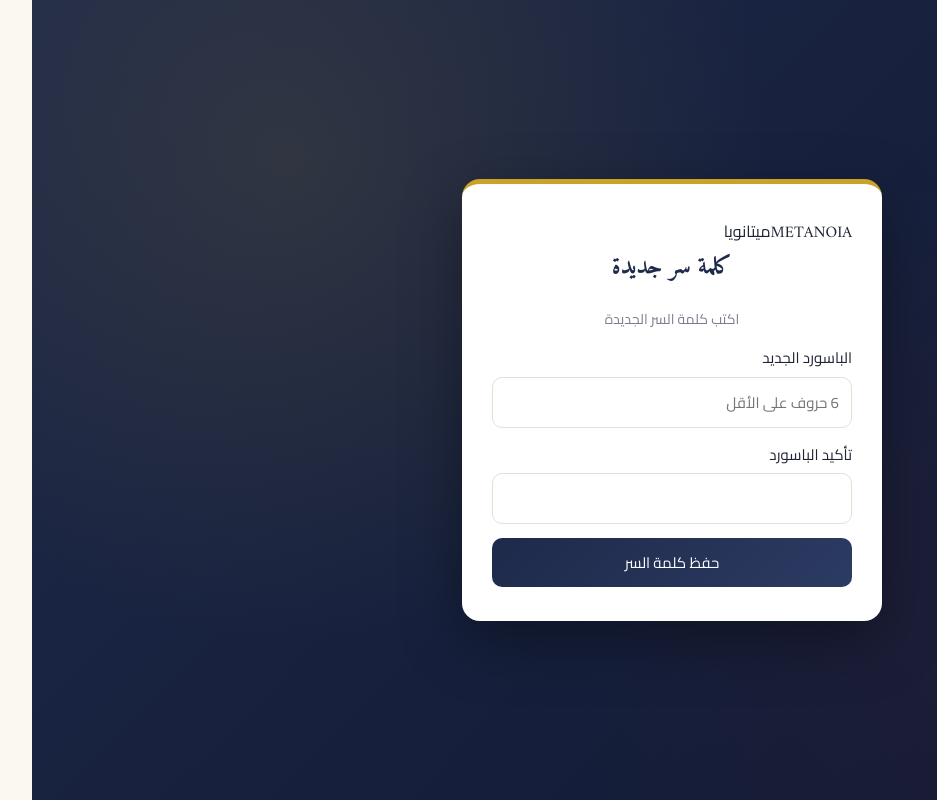
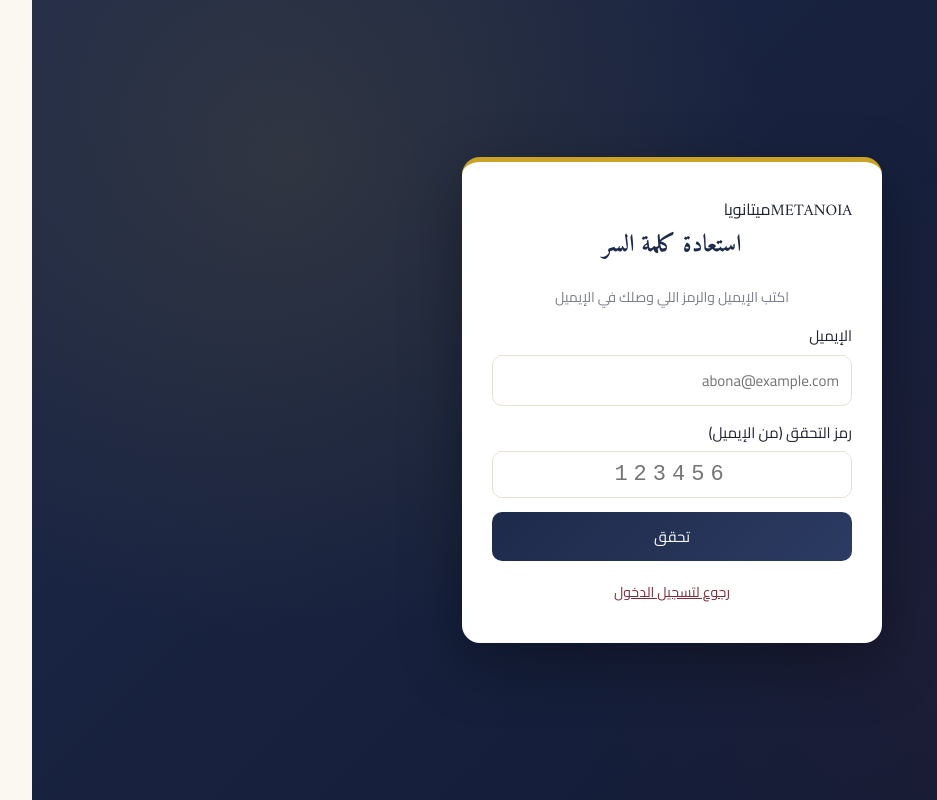
Before and after one commit to Sheno251/metanoia, a React (Vite) app: page /reset-password in a window 1280 px wide. Shown: the whole page, without its empty margins (115-1052 px from the left). Built offline with nearby package versions, Linux system fonts and the light colour scheme; no server answers.

Commit message:
switch password reset to OTP

```diff
--- a/src/pages/ResetPassword.jsx
+++ b/src/pages/ResetPassword.jsx
@@ -3,16 +3,56 @@ import { useNavigate } from 'react-router-dom'
 import { supabase } from '../lib/supabase'
 
 export default function ResetPassword() {
+  const navigate = useNavigate()
+
+  // الخطوة 1: التحقق من الرمز
+  const [email, setEmail] = useState('')
+  const [otp, setOtp] = useState('')
+  const [verified, setVerified] = useState(false)
+
+  // الخطوة 2: تعيين الباسورد الجديد
   const [password, setPassword] = useState('')
   const [confirm, setConfirm] = useState('')
+
   const [error, setError] = useState(null)
+  const [msg, setMsg] = useState(null)
   const [busy, setBusy] = useState(false)
   const [done, setDone] = useState(false)
-  const navigate = useNavigate()
 
-  async function handleSubmit(e) {
+  async function handleVerifyOtp(e) {
     e.preventDefault()
     setError(null)
+    setMsg(null)
+
+    if (!email.trim()) {
+      setError('اكتب الإيميل')
+      return
+    }
+    if (!otp.trim()) {
+      setError('اكتب الرمز اللي وصلك في الإيميل')
+      return
+    }
+
+    setBusy(true)
+    const { error } = await supabase.auth.verifyOtp({
+      email: email.trim(),
+      token: otp.trim(),
+      type: 'recovery',
+    })
+    setBusy(false)
+
+    if (error) {
+      setError(error.message)
+    } else {
+      setVerified(true)
+      setMsg('تم التحقق ✅ اكتب الباسورد الجديد')
+    }
+  }
+
+  async function handleUpdatePassword(e) {
+    e.preventDefault()
+    setError(null)
+    setMsg(null)
 
     if (password.length < 6) {
       setError('الباسورد لازم يكون 6 حروف على الأقل')
@@ -44,6 +84,72 @@ export default function ResetPassword() {
           <span className="brand-sub">ميتانويا</span>
         </div>
 
+        {done ? (
+          <>
+            <h2 style={{ textAlign: 'center', color: 'var(--navy)', marginTop: 0 }}>
+              تم بنجاح ✅
+            </h2>
+            <div className="alert alert-ok" style={{ textAlign: 'center' }}>
+              تم تغيير الباسورد بنجاح
+              <br />
+              جاري تحويلك لتسجيل الدخول…
+            </div>
+          </>
+        ) : !verified ? (
+          <>
+            <h2 style={{ textAlign: 'center', color: 'var(--navy)', marginTop: 0 }}>
+              استعادة كلمة السر
+            </h2>
+            <p className="muted" style={{ textAlign: 'center' }}>
+              اكتب الإيميل والرمز اللي وصلك في الإيميل
+            </p>
+
+            <form onSubmit={handleVerifyOtp} className="form">
+              <label>
+                الإيميل
+                <input
+                  type="email"
+                  value={email}
+                  onChange={e => setEmail(e.target.value)}
+                  required
+                  placeholder="abona@example.com"
+                />
+              </label>
+              <label>
+                رمز التحقق (من الإيميل)
+                <input
+                  type="text"
+                  value={otp}
+                  onChange={e => setOtp(e.target.value)}
+                  required
+                  inputMode="numeric"
+                  placeholder="123456"
+                  style={{
+                    textAlign: 'center',
+                    fontSize: 22,
+                    letterSpacing: 6,
+                    fontFamily: 'monospace',
+                  }}
+                />
+              </label>
+
+              {error && <div className="alert alert-error">{error}</div>}
+              {msg && <div className="alert alert-ok">{msg}</div>}
+
+              <button className="btn btn-primary" disabled={busy}>
+                {busy ? 'جاري التحقق…' : 'تحقق'}
+              </button>
+              <button
+                type="button"
+                className="link-btn"
+                onClick={() => navigate('/login')}
+              >
+                رجوع لتسجيل الدخول
+              </button>
+            </form>
+          </>
+        ) : (
+          <>
             <h2 style={{ textAlign: 'center', color: 'var(--navy)', marginTop: 0 }}>
               كلمة سر جديدة
             </h2>
@@ -51,14 +157,7 @@ export default function ResetPassword() {
               اكتب كلمة السر الجديدة
             </p>
 
-        {done ? (
-          <div className="alert alert-ok" style={{ textAlign: 'center' }}>
-            تم تغيير الباسورد بنجاح ✅
-            <br />
-            جاري تحويلك لتسجيل الدخول…
-          </div>
-        ) : (
-          <form onSubmit={handleSubmit} className="form">
+            <form onSubmit={handleUpdatePassword} className="form">
               <label>
                 الباسورد الجديد
                 <input
@@ -87,6 +186,7 @@ export default function ResetPassword() {
                 {busy ? 'جاري الحفظ…' : 'حفظ كلمة السر'}
               </button>
             </form>
+          </>
         )}
       </div>
     </div>
```
Lines whose indentation alone changed are shown as unchanged.
